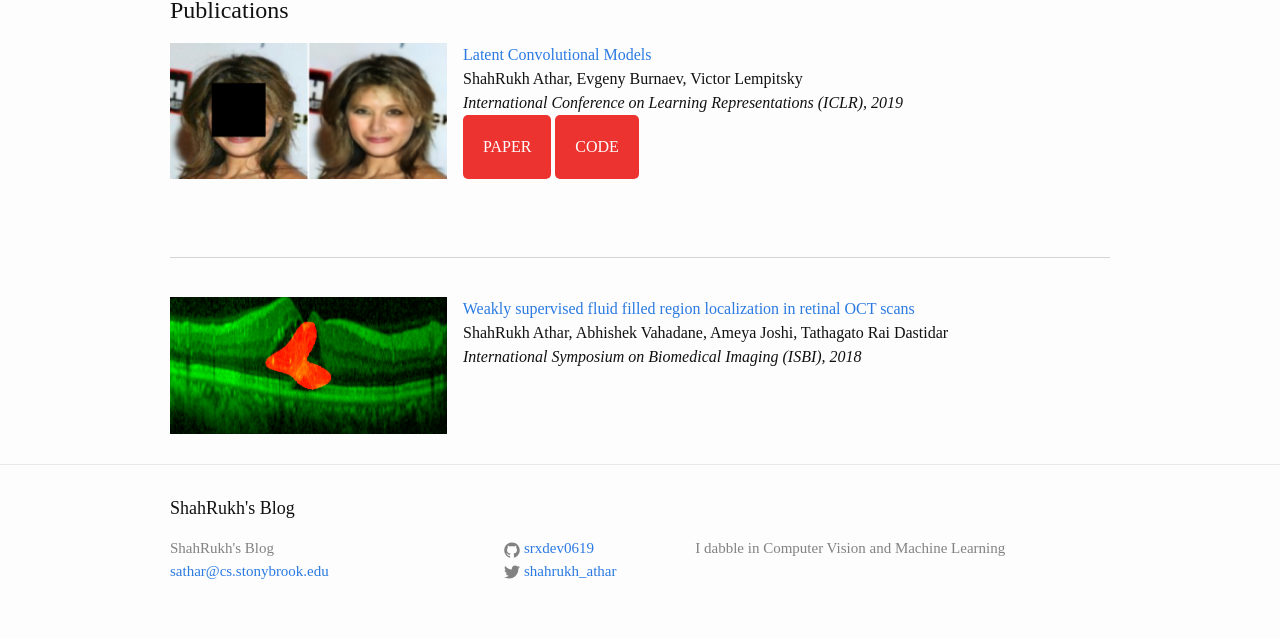
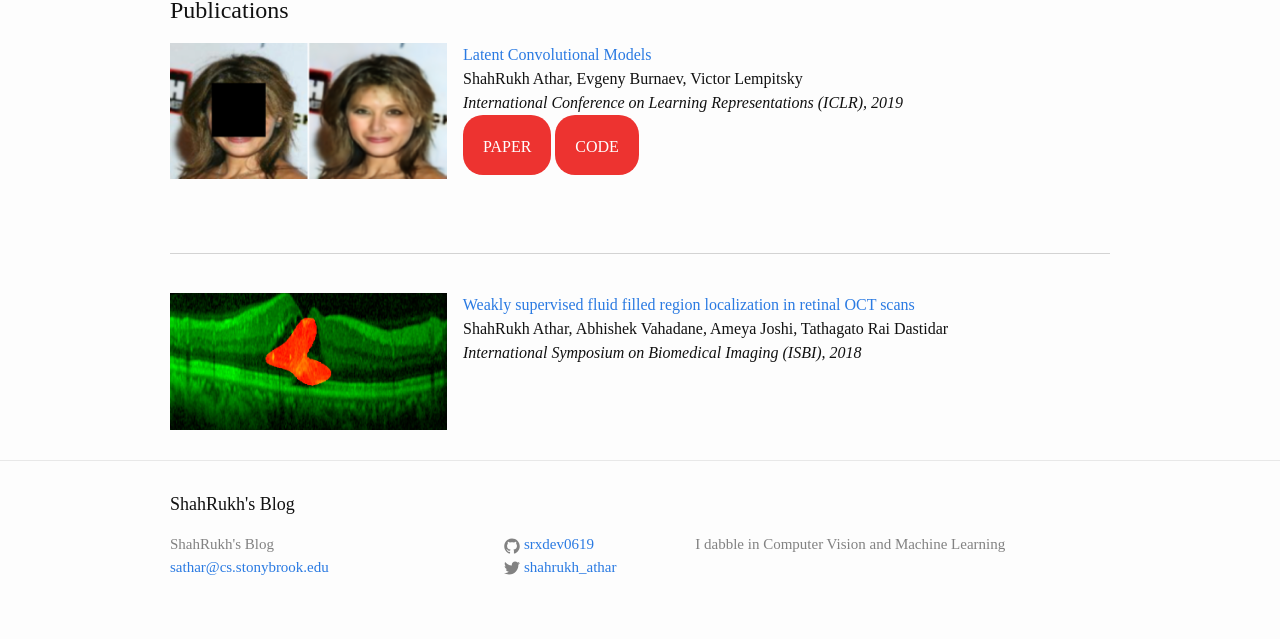
Before and after one commit to shahrukhathar/shahrukhathar.github.io, a Jekyll site: the page built from pages/about.md, in a window 1280 px wide. Shown: the part 520-1159 px from the top of the page. Built offline with Jekyll 4.4.1, drawn with Linux system fonts in a browser that asks for light colours; nearby versions of some CDN libraries; library files that are not in the unit come from our copies.

Commit message:
Updated Page

```diff
--- a/_sass/_base.scss
+++ b/_sass/_base.scss
@@ -210,9 +210,10 @@ pre {
     text-transform: uppercase;
     background: #ed3330;
     padding: 20px;
-    border-radius: 5px;
+    border-radius: 20px;
     display: inline-block;
     border: none;
+    height: 20px;
     }
 
 .btn:hover {
```
